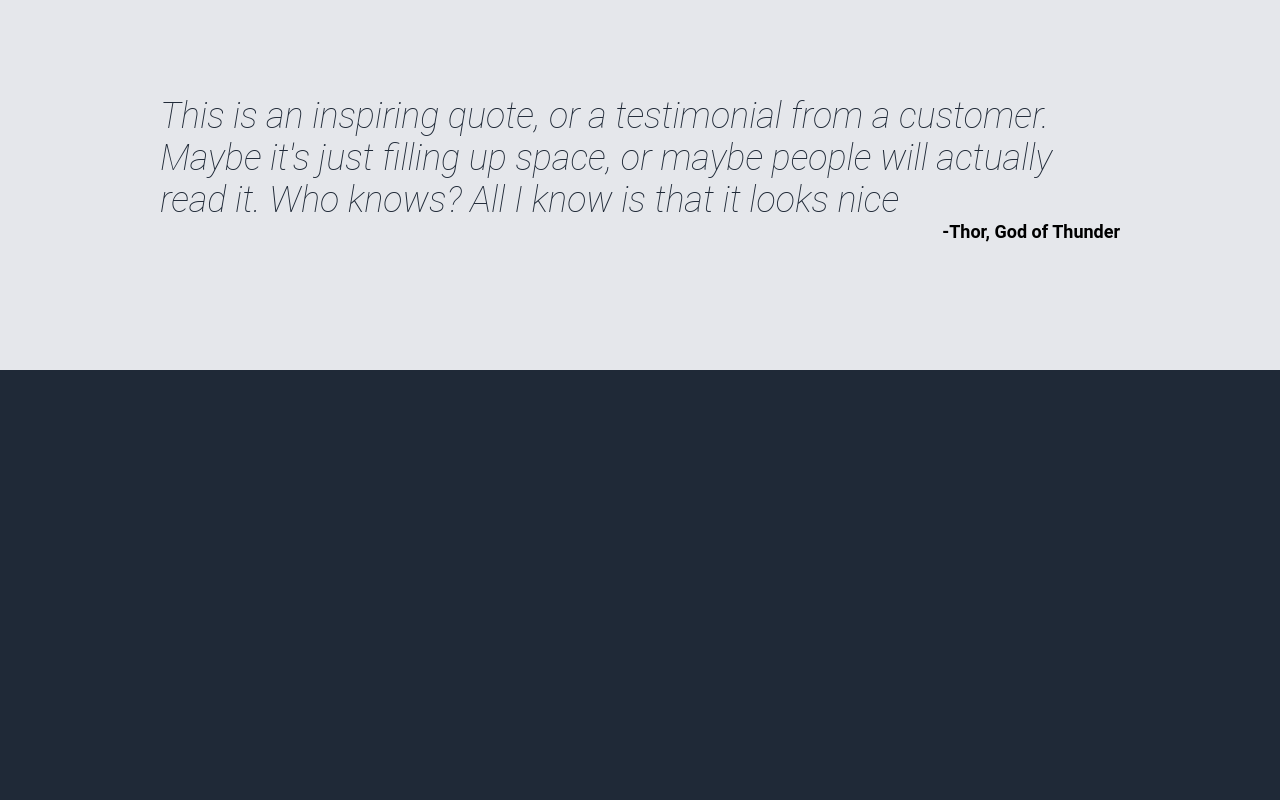
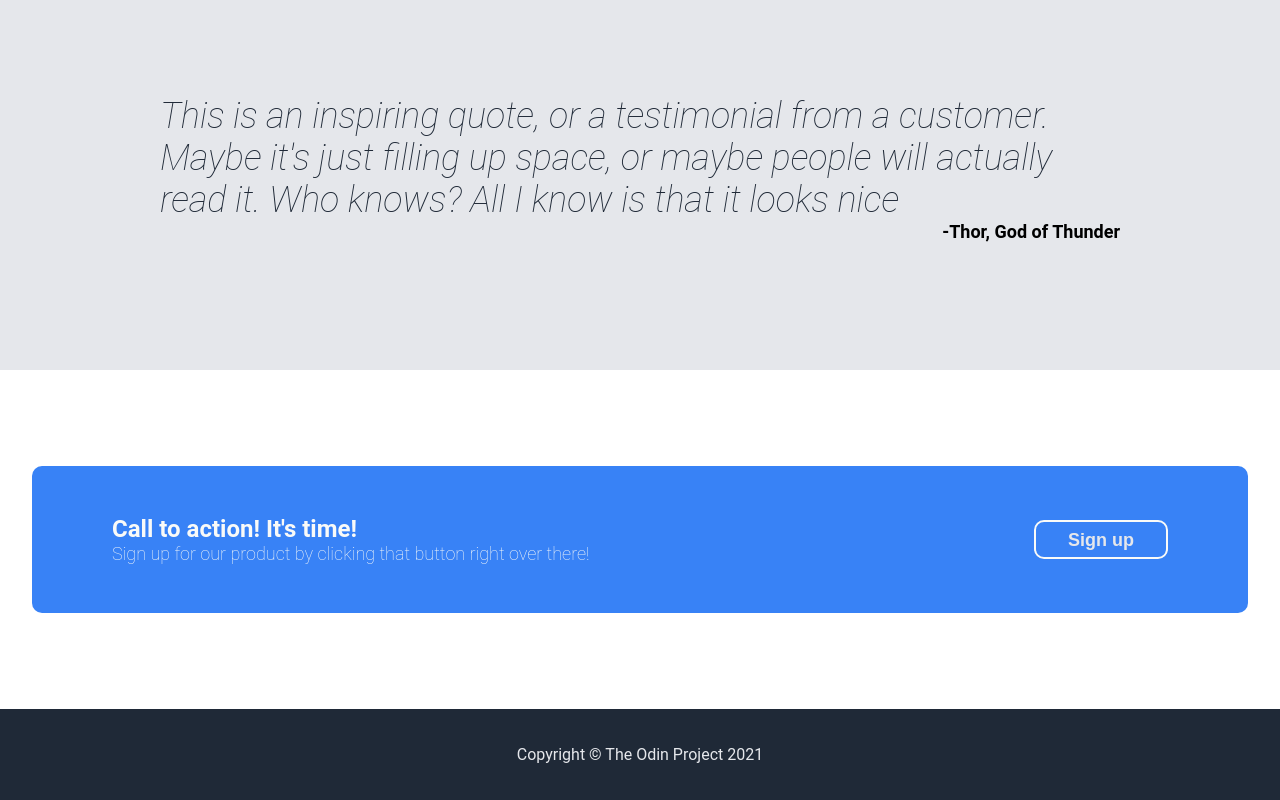
Before and after one commit to siyuhan2805/odin-landing-page, a plain HTML site: page index.html in a window 1280 px wide. Shown: the part 1228-2028 px from the top of the page. Before the commit the page ends 1598 px from the top, so only its background shows below. Drawn offline with Linux system fonts and the light colour scheme.

Commit message:
Finish the CTA and footer sections

```diff
--- a/index.html
+++ b/index.html
@@ -72,9 +72,25 @@
             </div>
         </section>
 
+        <section class="cta-section">
+            <div class="container">
+                <div class="cta-banner">
+                    <div class="cta-content">
+                        <h3 class="cta-title">Call to action! It's time!</h3>
+                        <p class="cta-desc">Sign up for our product by clicking that button right over there!</p>
+                    </div>
+                    <div class="cta-btn">
+                        <button class="btn btn-inverted">Sign up</button>
+                    </div>
+                </div>
+            </div>
+        </section>
+    </main>
 
-
-
-    </main>
+    <footer class="footer-section">
+        <div class="container">
+            <p class="footer-content">Copyright &copy; The Odin Project 2021</p>
+        </div>
+    </footer>
 </body>
 </html>
--- a/style.css
+++ b/style.css
@@ -93,6 +93,11 @@ body {
     font-size: 1.8rem;
     font-weight: bold;
     cursor: pointer;
+}
+
+.btn-inverted {
+    border: 2px solid #F9FAF8;
+    height: 80%;
 }
 
 
@@ -256,3 +261,55 @@ body {
     font-size: 1.8rem;
     font-weight: bold;
 }
+
+/*************************/
+/* CTA COMPONENTS      */
+/************************/
+
+.cta-section {
+    background-color: white;
+    padding: 9.6rem 0;
+}
+
+.cta-banner {
+    padding: 4.9rem 8.0rem;
+    background-color: #3882F6;
+    border-radius: 1rem;
+    display: flex;
+    justify-content: space-between;
+}
+
+.cta-title,
+.cta-desc {
+    color: #F9FAF8;
+}
+
+.cta-title {
+    font-size: 2.4rem;
+    font-weight: bold;
+}
+
+.cta-desc {
+    font-size: 1.8rem;
+    font-weight: 100;
+}
+
+.cta-btn {
+    display: flex;
+    align-items: center;
+}
+
+/*************************/
+/* FOOTER COMPONENTS      */
+/************************/
+
+.footer-section {
+    background-color: #1F2937;
+    padding: 3.6rem 0;
+}
+
+.footer-content {
+    text-align: center;
+    color: #E5E7EB;
+    font-size: 1.6rem;
+}
```
